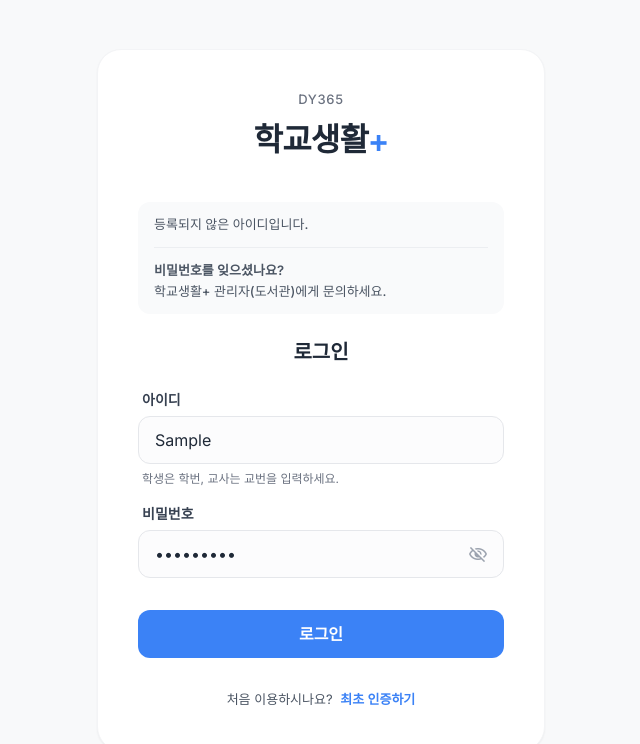
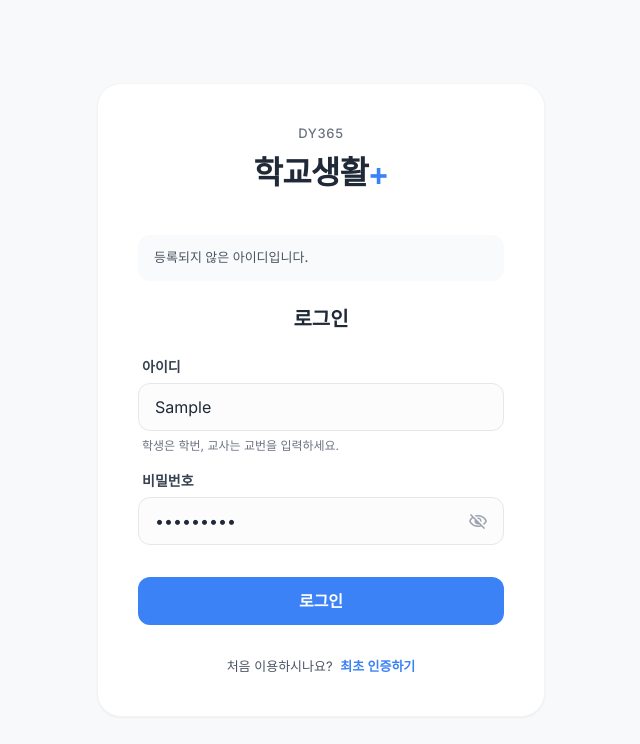
Before and after one commit to shrlrk/webportal2, a React (Vite) app: page /login in a window 1280 px wide. Both pictures are taken after typing "Sample", "Sample123" into the empty fields and a click on the button "로그인". Shown: the top 744 px of the page, without its empty margins (319-959 px from the left). Built offline with nearby package versions, Linux system fonts and the light colour scheme; no server answers; the database is empty.

Commit message:
fix: LoginPage.tsx 미가입 계정 로그인 시 비밀번호 도움말 중복 노출 제거

```diff
--- a/src/pages/LoginPage.tsx
+++ b/src/pages/LoginPage.tsx
@@ -44,6 +44,7 @@ const LoginPage: React.FC = () => {
   const [codeError, setCodeError] = useState('');
 
   const [error, setError] = useState('');
+  const [showLoginHelp, setShowLoginHelp] = useState(false);
   const [loading, setLoading] = useState(false);
   const navigate = useNavigate();
 
@@ -52,6 +53,7 @@ const LoginPage: React.FC = () => {
   const handleLogin = async (e: React.FormEvent) => {
     e.preventDefault();
     setError('');
+    setShowLoginHelp(false);
     setLoading(true);
     try {
       const trimmedId = loginId.trim();
@@ -73,6 +75,7 @@ const LoginPage: React.FC = () => {
       navigate(from, { replace: true });
     } catch (err: any) {
       setError('아이디 또는 비밀번호를 다시 확인해 주세요.');
+      setShowLoginHelp(true);
     }
     setLoading(false);
   };
@@ -193,7 +196,7 @@ const LoginPage: React.FC = () => {
             tab === 'login' ? 'bg-gray-50 text-gray-600 text-left' : 'bg-red-50 text-red-500 text-center'
           }`}>
             <p>{error}</p>
-            {tab === 'login' && (
+            {tab === 'login' && showLoginHelp && (
               <div className="mt-3 pt-3 border-t border-gray-200/60">
                 <p className="font-semibold">{SYSTEM_SETTINGS_PLACEHOLDER.loginHelp.title}</p>
                 <p>학교생활+ 관리자({SYSTEM_SETTINGS_PLACEHOLDER.loginHelp.adminDepartment})에게 문의하세요.</p>
```
